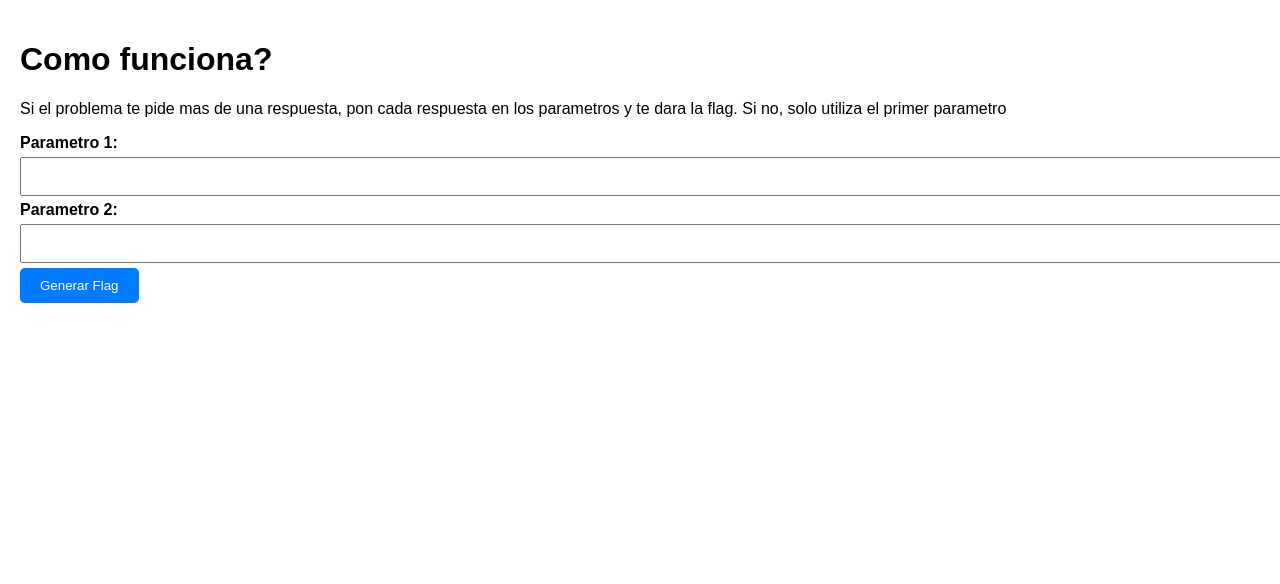
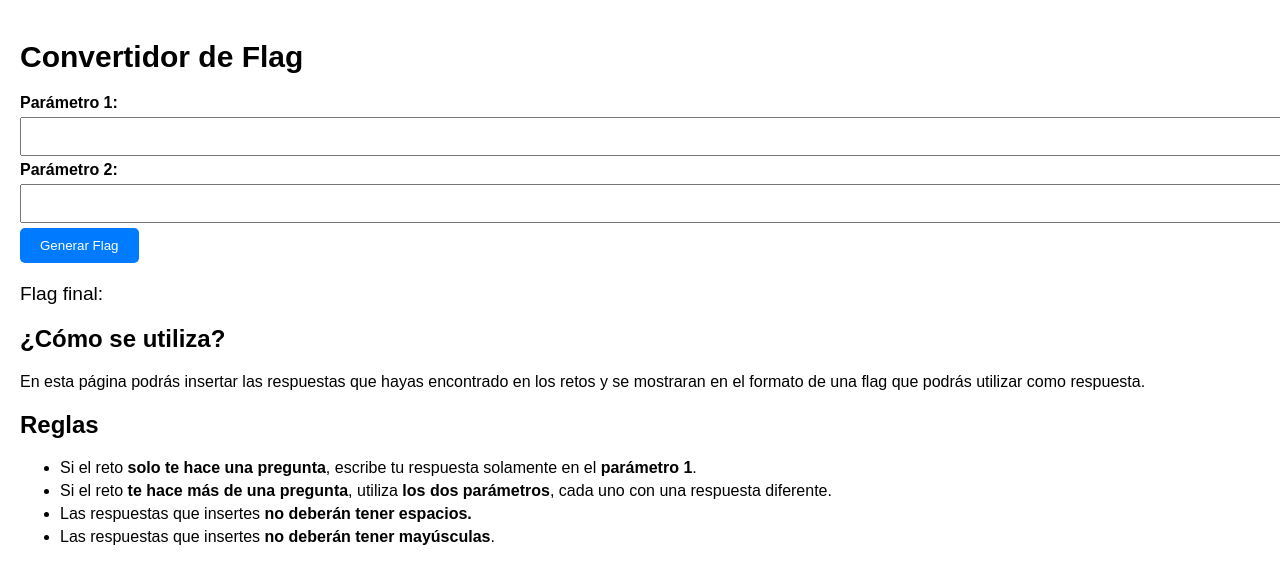
Before and after one commit to AdrianETP/convertidor-ctf, a plain HTML site: page index.html in a window 1280 px wide. Drawn offline with Linux system fonts and the light colour scheme.

Commit message:
correcciones ortograficas y de formato

```diff
--- a/index.html
+++ b/index.html
@@ -1,6 +1,7 @@
 <!DOCTYPE html>
 
 <html lang="en">
+
 <head>
     <meta charset="UTF-8">
     <meta name="viewport" content="width=device-width, initial-scale=1.0">
@@ -11,14 +12,17 @@
             margin: 0;
             padding: 20px;
         }
+
         label {
             font-weight: bold;
         }
+
         input[type="text"] {
             width: 100%;
             padding: 10px;
             margin: 5px 0;
         }
+
         button {
             padding: 10px 20px;
             background-color: #007bff;
@@ -27,36 +31,64 @@
             border-radius: 5px;
             cursor: pointer;
         }
+
         button:hover {
             background-color: #0056b3;
         }
+
         .flag {
             margin-top: 20px;
             font-size: 1.2em;
+
+        }
+
+        h1 {
+            font: bold;
+            font-size: 30px;
+        }
+
+        ul>li {
+            margin-top: 5px;
+            margin-bottom: 5px;
         }
     </style>
 </head>
+
 <body>
-    <h1>Como funciona?</h1>
-    <p>Si el problema te pide mas de una respuesta, pon cada respuesta en los parametros y te dara la flag. Si no, solo utiliza el primer parametro</p>
-    <label for="param1">Parametro 1:</label>
-    <input type="text" id="param1" >
-    <label for="param2">Parametro 2:</label>
+    <h1>Convertidor de Flag</h1>
+    <label for="param1">Parámetro 1:</label>
+    <input type="text" id="param1">
+    <label for="param2">Parámetro 2:</label>
     <input type="text" id="param2">
     <button onclick="generateFlag()">Generar Flag</button>
-    <div class="flag" id="flagOutput"></div>
+    <div class="flag" id="flagOutput">Flag final: </div>
+    <h2>¿Cómo se utiliza?</h2>
+    <p>En esta página podrás insertar las respuestas que hayas encontrado en los retos y se mostraran en el formato de
+        una flag que
+        podrás utilizar como respuesta.</p>
+    <h2>Reglas</h2>
+    <ul>
+        <li>Si el reto <b>solo te hace una pregunta</b>, escribe tu respuesta solamente en el <b>parámetro 1</b>.
+        </li>
+        <li>Si el reto <b>te hace más de una pregunta</b>, utiliza <b>los dos parámetros</b>, cada uno con una
+            respuesta
+            diferente.
+        </li>
+        <li>Las respuestas que insertes <b>no deberán tener espacios.</b></li>
+        <li>Las respuestas que insertes <b>no deberán tener mayúsculas</b>.</li>
+    </ul>
     <script>
         function generateFlag() {
             var param1 = document.getElementById('param1').value;
             var param2 = document.getElementById('param2').value;
 
             var flag = ""
-        if (param2 != ""){
-        flag = 'CST{' +   param1.slice(0).replace(/ /g,"_").replace(/[eE]/g,'3').replace(/[oO]/g, '0').replace(/[sS]/g, '5').replace(/[iI]/g,'1').replace(/[aA]/g,'4') + '_'   + param2.slice(0).replace(/ /g,"_").replace(/[eE]/g,'3').replace(/[oO]/g, '0').replace(/[sS]/g, '5').replace(/[iI]/g,'1').replace(/[aA]/g,'4')  + '}';
+            if (param2 != "") {
+                flag = 'CST{' + param1.slice(0).replace(/ /g, "_").replace(/[eE]/g, '3').replace(/[oO]/g, '0').replace(/[sS]/g, '5').replace(/[iI]/g, '1').replace(/[aA]/g, '4') + '_' + param2.slice(0).replace(/ /g, "_").replace(/[eE]/g, '3').replace(/[oO]/g, '0').replace(/[sS]/g, '5').replace(/[iI]/g, '1').replace(/[aA]/g, '4') + '}';
             }
             else {
 
-        flag = 'CST{'  + param1.slice(0).replace(/ /g,"_").replace(/[eE]/g,'3').replace(/[oO]/g, '0').replace(/[sS]/g, '5').replace(/[iI]/g,'1').replace(/[aA]/g,'4') + '}';
+                flag = 'CST{' + param1.slice(0).replace(/ /g, "_").replace(/[eE]/g, '3').replace(/[oO]/g, '0').replace(/[sS]/g, '5').replace(/[iI]/g, '1').replace(/[aA]/g, '4') + '}';
             }
             document.getElementById('flagOutput').innerText = 'Flag final: ' + flag;
         }
```
Lines whose indentation alone changed are shown as unchanged.
